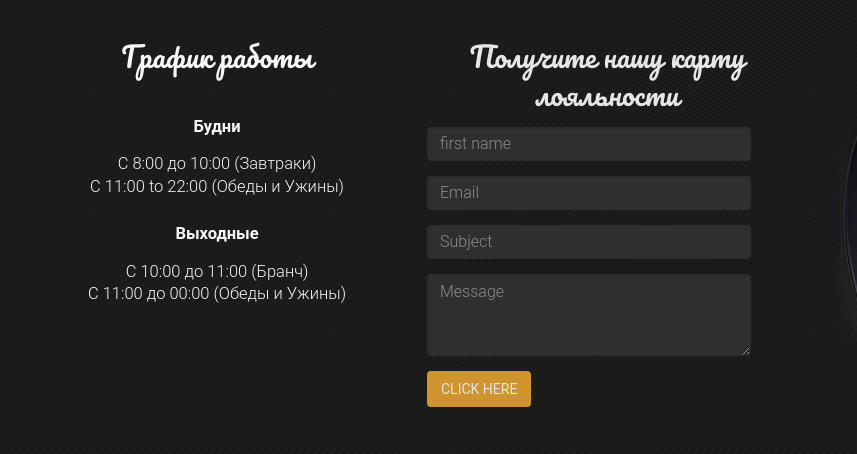
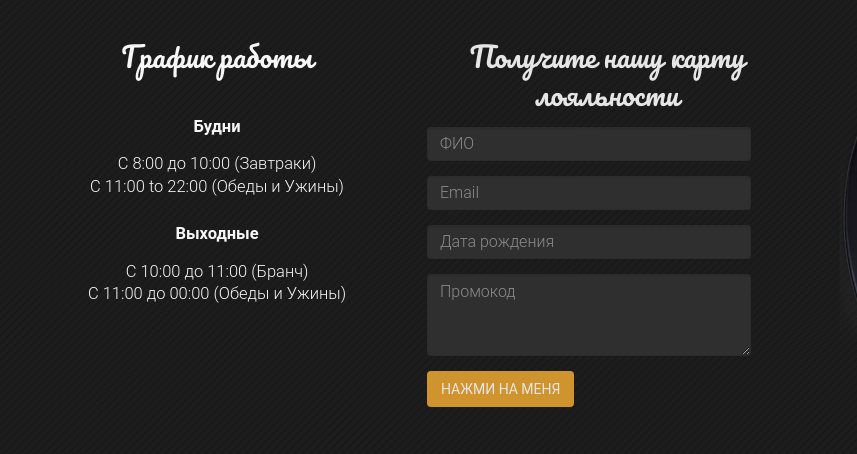
Before and after one commit to Vasilchyk/food, a plain HTML site: page index.html in a window 1280 px wide. Shown: the part 6244-6698 px from the top of the page, 423-1280 px from the left. Drawn offline with Linux system fonts and the light colour scheme.

Commit message:
Update index.html

```diff
--- a/index.html
+++ b/index.html
@@ -391,7 +391,7 @@
                                 <div class="single_widget_form text-left">
                                     <form action="#" id="formid">
                                         <div class="form-group">
-                                            <input type="text" class="form-control" name="name" placeholder="first name" required="">
+                                            <input type="text" class="form-control" name="name" placeholder="ФИО" required="">
                                         </div>
 
                                         <div class="form-group">
@@ -399,14 +399,14 @@
                                         </div>
 
                                         <div class="form-group">
-                                            <input type="text" class="form-control" placeholder="Subject">
+                                            <input type="text" class="form-control" placeholder="Дата рождения">
                                         </div> <!-- end of form-group -->
 
                                         <div class="form-group">
-                                            <textarea class="form-control" name="message" rows="3" placeholder="Message"></textarea>
+                                            <textarea class="form-control" name="message" rows="3" placeholder="Промокод"></textarea>
                                         </div>
 
-                                        <input type="submit" value="click here" class="btn btn-primary">
+                                        <input type="submit" value="Нажми на меня" class="btn btn-primary">
                                     </form>
                                 </div>
                             </div>
```
